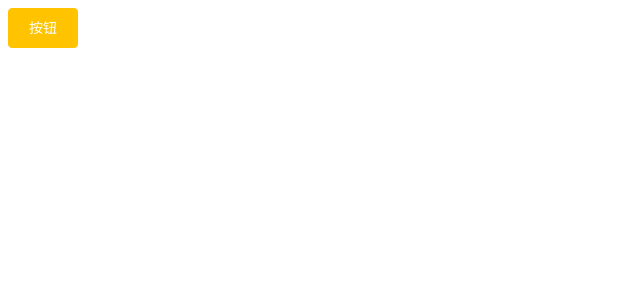
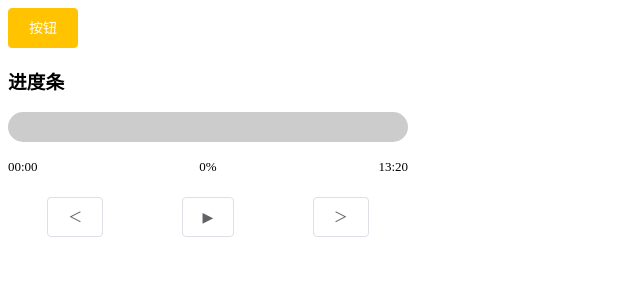
Before and after one commit to liuxueji/lxj-ui, a Vue app: page / in a window 1280 px wide. Shown: the top 300 px of the page, without its empty margins (0-640 px from the left). Built offline with nearby package versions, Linux system fonts and the light colour scheme.

Commit message:
add progressBar

```diff
--- a/examples/App.vue
+++ b/examples/App.vue
@@ -40,6 +40,32 @@
                    type="primary">确定</xj-button>
       </template>
     </xj-dialog>
+    <div class="progress">
+      <h3>进度条</h3>
+      <progress-bar width="40"
+                    unfinishBg="#ccc"
+                    sliderBg="red"
+                    :percent="percent"
+                    @progDrag="progDrag"
+                    @progClick="progClick">1231231233</progress-bar>
+      <div class="nav">
+        <div>{{curSecond|formateTime}}</div>
+        <div>{{percent|toInt}}%</div>
+        <div>{{total|formateTime}}</div>
+      </div>
+      <div class="actionBtn">
+        <xj-button type="button"
+                   @click="backword">＜</xj-button>
+        <xj-button type="button"
+                   @click="action"
+                   v-if="isShow">▶</xj-button>
+        <xj-button type="button"
+                   @click="action"
+                   v-else>■</xj-button>
+        <xj-button type="button"
+                   @click="forward">＞</xj-button>
+      </div>
+    </div>
   </div>
 </template>
 
@@ -56,16 +82,96 @@ export default {
         gender: '1',
         hobby: ['篮球']
       },
-      visible: false
+      visible: false,
+      // 总时长
+      total: 800,
+      // 当前观看时长
+      curSecond: 0,
+      percent: 0,
+      timer: null,
+      isShow: true
     }
   },
   methods: {
     btn () {
       console.log(this.model)
+    },
+    // 通过获取回来的观看进度（百分比），反推当前时长
+    progDrag (percent) {
+      this.curSecond = percent / 100 * this.total
+      console.log(percent)
+    },
+    progClick (percent) {
+      this.curSecond = percent / 100 * this.total
+      console.log(this.curSecond)
+    },
+    action () {
+      this.isShow = !this.isShow
+      if (!this.isShow) {
+        this.timer = window.setInterval(() => {
+          this.curSecond++
+          // 当前时长等于总时长，播放完毕
+          if (this.curSecond === this.total) clearInterval(this.timer)
+        }, 1000)
+      } else {
+        clearInterval(this.timer)
+      }
+    },
+    // 后退
+    backword () {
+      this.curSecond -= 10
+    },
+    // 前进
+    forward () {
+      this.curSecond += 10
+    }
+  },
+  mounted () {
+    this.percent = this.curSecond / this.total * 100
+  },
+  // 通过监听最新curSecond（当前观看时长），并通过 当前时长/总时长 * 100 得到当前观看进度（百分比）
+  watch: {
+    curSecond (nowValue) {
+      this.percent = nowValue / this.total * 100
+    }
+  },
+  // 过滤小数点
+  filters: {
+    toInt (value) {
+      // 截取当前数据到小数点后两位
+      const realVal = Number(value).toFixed(0)
+      // num.toFixed(2)获取的是字符串
+      return Number(realVal)
+    },
+    formateTime (time) {
+      const h = parseInt(time / 3600)
+      const minute = parseInt(time / 60 % 60)
+      const second = Math.ceil(time % 60)
+      const hours = h < 10 ? '0' + h : h
+      const formatSecond = second > 59 ? 59 : second
+      return `${hours > 0 ? `${hours}:` : ''}${minute < 10 ? '0' + minute : minute}:${formatSecond < 10 ? '0' + formatSecond : formatSecond}`
     }
   }
 }
 </script>
 
 <style lang="less">
+  .progress {
+    width: 400px;
+  }
+  .nav {
+    width: 400px;
+    height: 50px;
+    font-size: 13px;
+    display: flex;
+    align-items: center;
+    justify-content: space-between;
+  }
+  .actionBtn {
+    width: 400px;
+    height: 50px;
+    display: flex;
+    align-items: center;
+    justify-content: space-around;
+  }
 </style>
--- a/package.json
+++ b/package.json
@@ -1,6 +1,6 @@
 {
   "name": "lxj-ui",
-  "version": "1.0.4",
+  "version": "1.1.0",
   "private": false,
   "main": "dist/lxj-ui.umd.min.js",
   "author": {
--- /dev/null
+++ b/packages/ProgressBar.vue
@@ -0,0 +1,140 @@
+<template>
+  <div class="progress-wrapper">
+    <div class="progress"
+         @mousedown.stop="mousedownHandler"
+         @mousemove.stop="mousemoveHandler"
+         @mouseup.stop="mouseupHandler"
+         :style="unfinishStyle">
+      <!-- 进度条已划过部分 -->
+      <div class="progressFinish"
+           :style="finishStyle">
+        <!-- 滑块 -->
+        <div class="slider"></div>
+      </div>
+    </div>
+  </div>
+</template>
+
+<script>
+export default {
+  name: 'ProgressBar',
+  props: {
+    // 完成部分背景色
+    finishBg: String,
+    // 未完成部分背景色
+    unfinishBg: String,
+    // 滑块背景色
+    sliderBg: String,
+    // 进度条高度，传像素值
+    height: String,
+    // 百分数
+    percent: {
+      type: Number,
+      default: 0
+    }
+  },
+  data () {
+    return {
+      // 进度条还未划过部分样式
+      unfinishStyle: {
+        backgroundColor: this.unfinishBg,
+        height: this.height
+      },
+      // 进度条已划过部分样式
+      finishStyle: {
+        background: this.finishBg,
+        height: this.height
+      },
+      // 滑块样式
+      sliderStyle: {
+        backgroundColor: this.sliderBg
+      },
+      // 标记是否按下鼠标
+      flag: false
+    }
+  },
+  computed: {
+    // 获取进度条DOM节点
+    progressElement () {
+      return this.$el.getElementsByClassName('progress')[0]
+    }
+  },
+  methods: {
+    // 鼠标按下事件
+    mousedownHandler (e) {
+      // 标记已经按下左键
+      this.flag = true
+    },
+    // 鼠标在元素上移动时触发
+    mousemoveHandler (e) {
+      // 判断是否已经按下左键
+      if (this.flag) {
+        // clientX鼠标相对于浏览器窗口可视区域的X坐标
+        // offsetLeft当前节点距离左边的偏移量
+        // clientWidth该元素的像素宽度，包含内边距，不包含外边距、边框
+        // 鼠标的X坐标 - 元素左边偏移量 / 元素宽度 = 鼠标距离左边的占比
+        const decimal = (e.clientX - this.$el.offsetLeft) / this.progressElement.clientWidth
+        const percent = decimal * 100
+        // 将值赋给左侧划过部分width
+        this.finishStyle.width = percent + '%'
+        // 拖动进度条时触发，返回百分数
+        this.$emit('progDrag', percent)
+        // console.log('按下左键并在元素上移动')
+      }
+    },
+    // 鼠标放开时触发
+    mouseupHandler (e) {
+      // 判断是否已经按下左键
+      if (this.flag) {
+        const decimal = (e.clientX - this.$el.offsetLeft) / this.progressElement.clientWidth
+        const percent = decimal * 100
+        this.finishStyle.width = percent + '%'
+        // 点击进度条触发，返回百分数
+        this.$emit('progClick', percent)
+        this.flag = false
+        // console.log('鼠标放开左键')
+      }
+    }
+  },
+  watch: {
+    percent (cur, old) {
+      this.finishStyle.width = cur + '%'
+      // console.log(123)
+    }
+  }
+}
+</script>
+
+<style scoped>
+  .progress-wrapper {
+    /*width:100%;*/
+    display: flex;
+    align-items: center;
+    justify-content: center;
+  }
+  .progress {
+    width: 100%;
+    height: 30px;
+    border-radius: 20px;
+    background-color: #eee;
+    /* position: relative; */
+    overflow: hidden;
+    cursor: pointer;
+  }
+  .progressFinish {
+    height: 100%;
+    width: 0;
+    border-radius: 20px;
+    background: linear-gradient(to left, #ff9472, #ffc300);
+    transition: 0.1s ease;
+    position: relative;
+  }
+  .slider {
+    height: 100%;
+    width: 30px;
+    border-radius: 20px;
+    background-color: #ffc300;
+    position: absolute;
+    right: 0px;
+  }
+</style>
--- a/packages/index.js
+++ b/packages/index.js
@@ -11,6 +11,7 @@ import Switch from './Switch'
 import CheckboxGroup from './Checkbox-group'
 import Form from './Form'
 import FormItem from './Form-item'
+import ProgressBar from './ProgressBar'
 
 const components = [
   Button,
@@ -22,7 +23,8 @@ const components = [
   Switch,
   CheckboxGroup,
   Form,
-  FormItem
+  FormItem,
+  ProgressBar
 ]
 // 定义install方法
 const install = function (Vue) {
```
Also changed, not shown: 1 other file (tests, documents, lock files or other folders).
